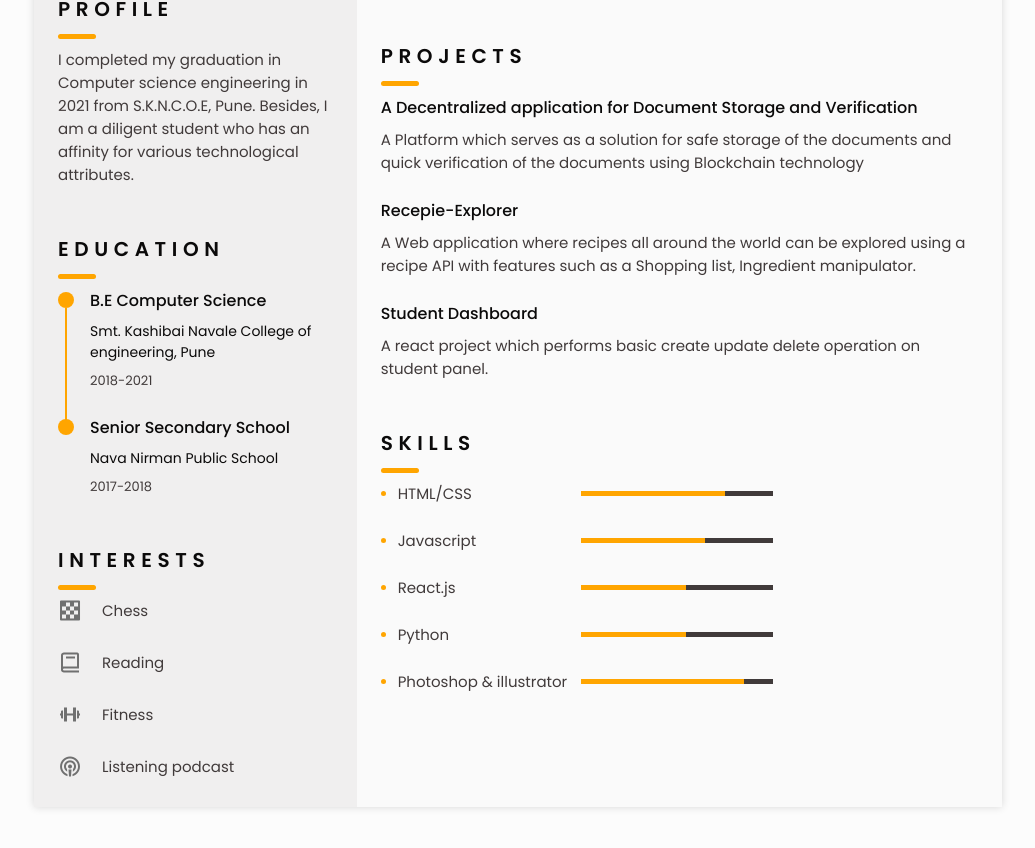
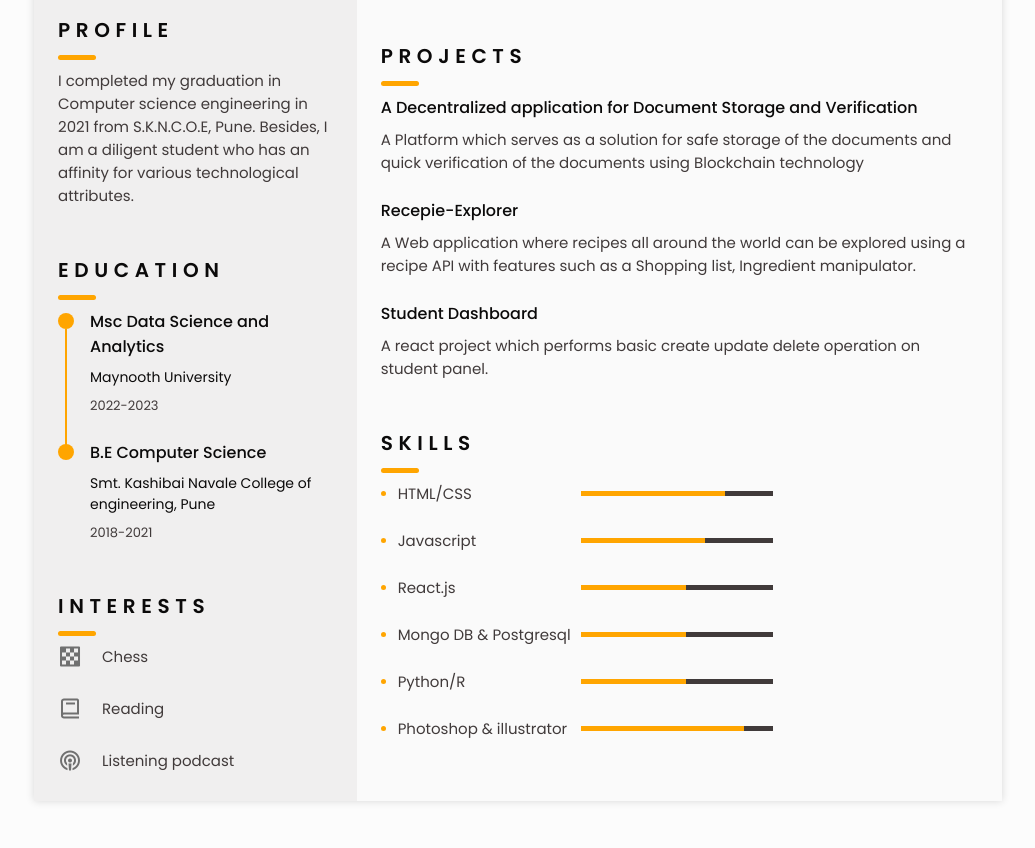
Before and after one commit to abhishekteni/resume.github.io, a plain HTML site: page index.html in a window 1280 px wide. Shown: the part 732-1580 px from the top of the page, without its empty margins (122-1157 px from the left). Drawn offline with nearby package versions, Linux system fonts and the light colour scheme.

Commit message:
few basic changes

```diff
--- a/index.html
+++ b/index.html
@@ -86,13 +86,13 @@
                     </div>
                     <div class="home__address bd-grid">
                         <span class="home__information">
-                            <i class="bx bx-map home__icon"></i> 2B, Sapphire plaza,Kochi-kerela
+                            <i class="bx bx-map home__icon"></i> Rye hall-B,Maynooth, Kildare,Ireland
                         </span>
                          <span class="home__information">
                             <i class="bx bx-envelope home__icon"></i> teniabhishek@gmail.com
                         </span>
                          <span class="home__information">
-                            <i class="bx bx-phone home__icon"></i> +91 7034129482
+                            <i class="bx bx-phone home__icon"></i> +353 830096651
                         </span>
                           <span class="home__information" >
                             <a href="https://bit.ly/3I3odQg" > <i class='bx bx-link-external home__icon'></i>websiteLink</a>
@@ -148,10 +148,10 @@
                         </div>
                         <div class="education__data bd-grid">
                             <h3 class="education__title">
-                                B.E Computer Science
+                                Msc Data Science and Analytics
                             </h3>
-                            <span class="education__studies">Smt. Kashibai Navale College of engineering, Pune</span>
-                            <span class="education__year">2018-2021</span>
+                            <span class="education__studies">Maynooth University</span>
+                            <span class="education__year">2022-2023</span>
                         </div>
 
                     </div>
@@ -162,10 +162,11 @@
                         </div>
                         <div class="education__data bd-grid">
                             <h3 class="education__title">
-                                Senior Secondary School
+                              B.E Computer Science
                             </h3>
-                            <span class="education__studies">Nava Nirman Public School</span>
-                            <span class="education__year">2017-2018</span>
+                            <span class="education__studies">Smt. Kashibai Navale College of engineering, Pune</span>
+                            <span class="education__year">2018-2021</span>
+
                         </div>
 
                     </div>
@@ -187,10 +188,10 @@
                 <i class='bx bx-book interest__icon'></i>
                 <span class="interests__name">Reading</span>
               </div>
-                <div class="interests__content">
+                <!-- <div class="interests__content">
                 <i class='bx bx-dumbbell interest__icon'></i>
                 <span class="interests__name">Fitness</span>
-              </div>
+              </div> -->
                 <div class="interests__content">
                 <i class='bx bx-podcast interest__icon' ></i>
                 <span class="interests__name">Listening podcast</span>
@@ -310,8 +311,12 @@
                     <span class="skills__circle"></span>React.js <div class="skill__linebg"> <div class="skill_lineact3"></div></div>
 
                   </li>
+                  <li class="skills__name">
+                    <span class="skills__circle"></span>Mongo DB & Postgresql <div class="skill__linebg"> <div class="skill_lineact3"></div></div>
+
+                  </li>
                    <li class="skills__name">
-                    <span class="skills__circle"></span>Python <div class="skill__linebg"> <div class="skill_lineact4"></div></div>
+                    <span class="skills__circle"></span>Python/R <div class="skill__linebg"> <div class="skill_lineact4"></div></div>
 
 
                   </li>
```
